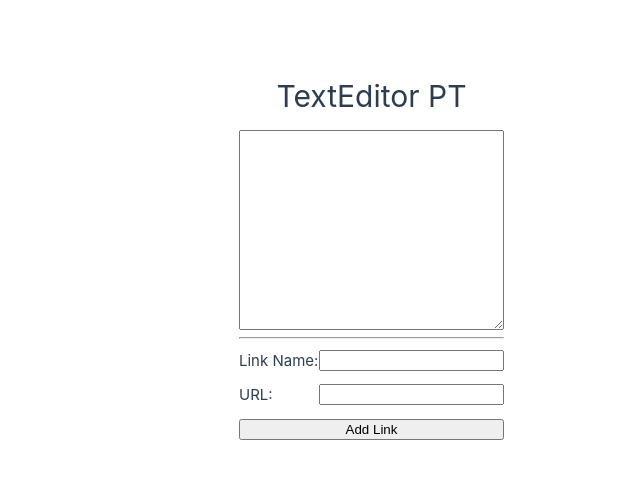
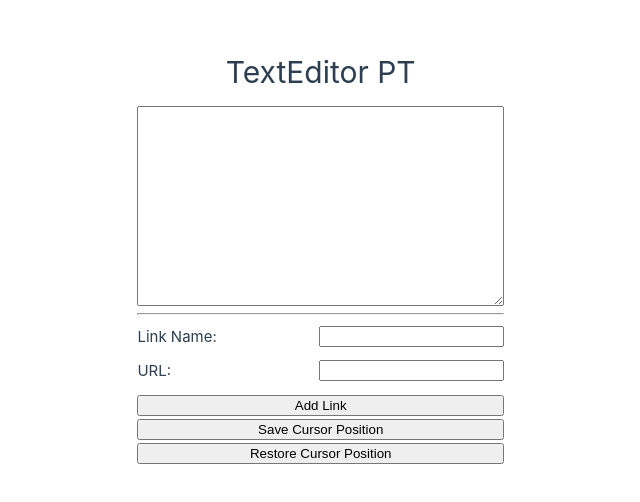
Before and after one commit to robinburrer/text-editor, a Vue app: page / in a window 1280 px wide. Shown: the part 144-646 px from the top of the page, without its empty margins (136-776 px from the left). Built offline with nearby package versions, Linux system fonts and the light colour scheme.

Commit message:
save cursor pos

```diff
--- a/src/components/Text-Editor.vue
+++ b/src/components/Text-Editor.vue
@@ -1,9 +1,29 @@
 <script setup lang="ts">
+import { ref } from 'vue';
 import LinkInput from './LinkInput.vue';
 
 const addLink = () => {
   console.log('add link')
 }
+
+const textarea = ref();
+
+
+var savedCursorPosition = { start: 0, end: 0 };
+
+function saveCursorPosition() {
+    savedCursorPosition.start = textarea.value.selectionStart;
+    savedCursorPosition.end = textarea.value.selectionEnd;
+
+    console.log("Cursor position saved:", savedCursorPosition);
+  }
+
+  function restoreCursorPosition() {
+    textarea.value.focus();
+    textarea.value.setSelectionRange(savedCursorPosition.start, savedCursorPosition.end);
+
+    console.log("Cursor position restored to:", savedCursorPosition);
+  }
 </script>
 
 <template>
@@ -12,7 +32,7 @@ const addLink = () => {
 
   <h1>TextEditor PT</h1>
 
-  <textarea> </textarea>
+  <textarea ref="textarea"> </textarea>
   <hr>
   <div class="link-area">
     <LinkInput title="Link Name:" />
@@ -20,6 +40,10 @@ const addLink = () => {
   </div>
 
   <button @click="addLink">Add Link</button>
+
+    <button @click="saveCursorPosition">Save Cursor Position</button>
+  <button @click="restoreCursorPosition">Restore Cursor Position</button>
+
 </div>
 </template>
 
```
